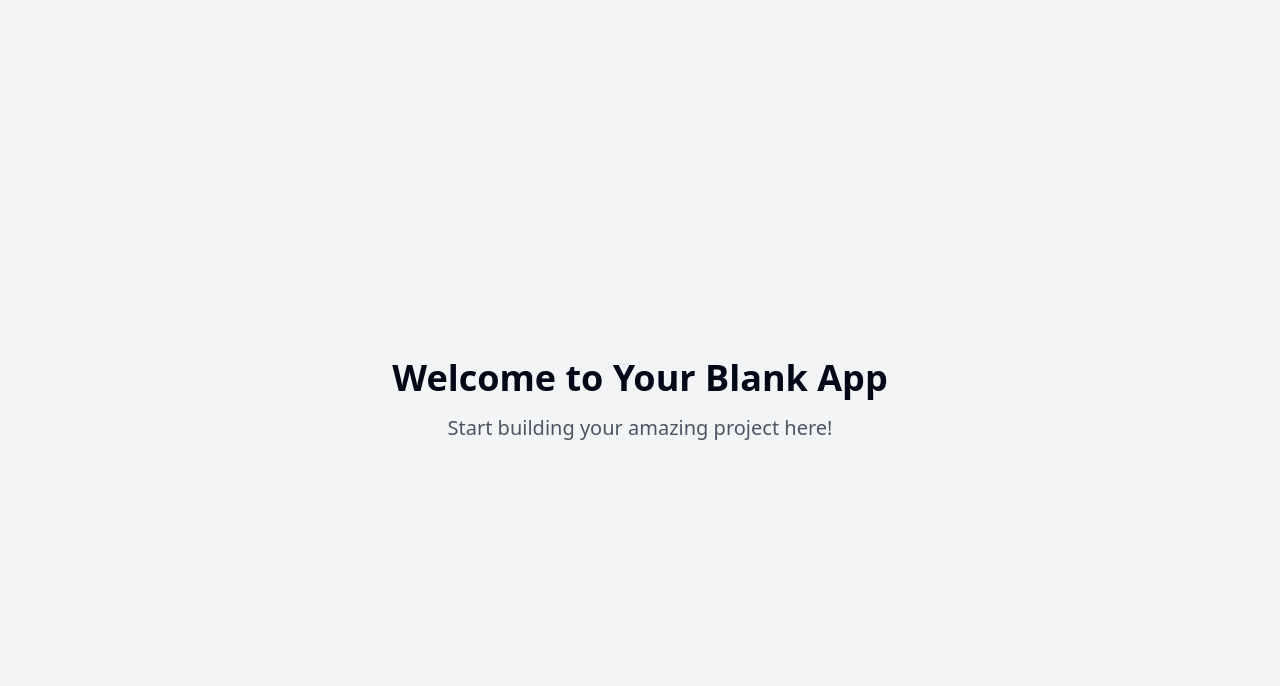
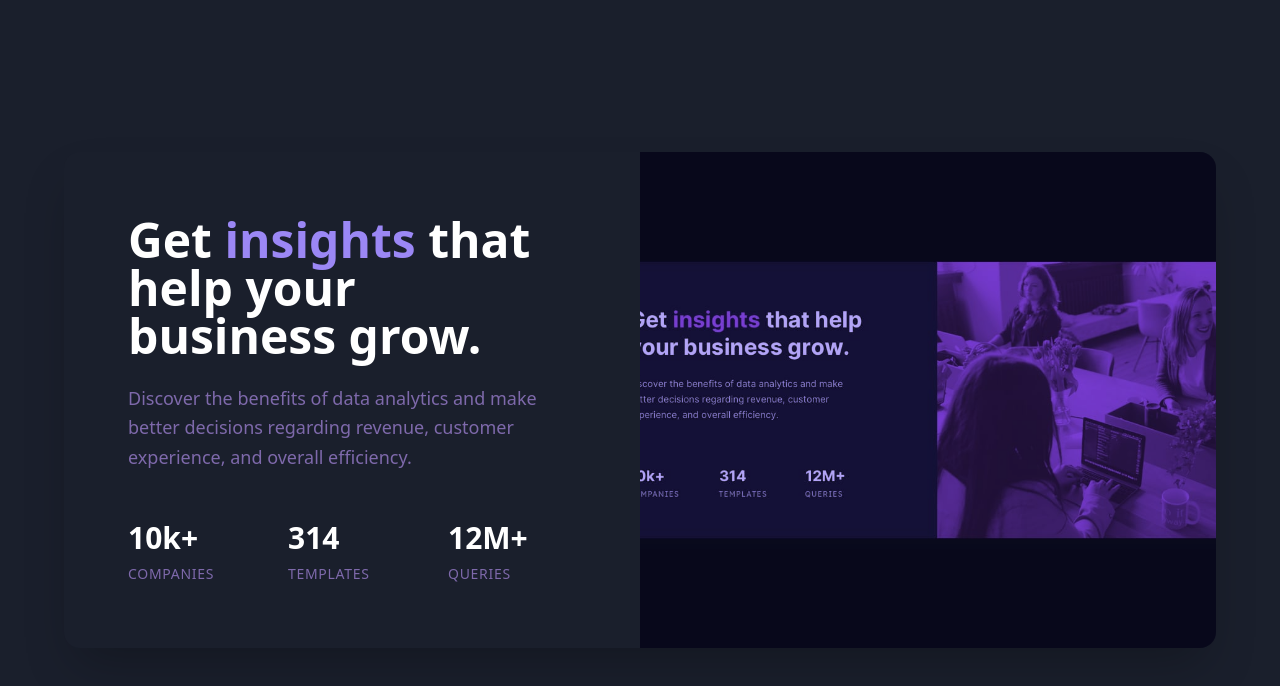
Before and after one commit to primsajun/clever-card-showcase, a React (Vite) app: page / in a window 1280 px wide. Shown: the top 686 px of the page. Built offline with nearby package versions, Linux system fonts and the light colour scheme.

Commit message:
Implement stats preview card
Implements the stats preview card component from Frontend Mentor challenge.

```diff
--- a/package.json
+++ b/package.json
@@ -45,6 +45,7 @@
     "cmdk": "^1.0.0",
     "date-fns": "^3.6.0",
     "embla-carousel-react": "^8.3.0",
+    "framer-motion": "^12.4.2",
     "input-otp": "^1.2.4",
     "lucide-react": "^0.462.0",
     "next-themes": "^0.3.0",
--- /dev/null
+++ b/src/components/StatsCard.tsx
@@ -0,0 +1,66 @@
+
+import { motion } from "framer-motion";
+
+const StatsCard = () => {
+  return (
+    <div className="min-h-screen w-full bg-card-dark flex items-center justify-center p-4 sm:p-8">
+      <motion.div
+        initial={{ opacity: 0, y: 20 }}
+        animate={{ opacity: 1, y: 0 }}
+        transition={{ duration: 0.6 }}
+        className="w-full max-w-6xl bg-card-dark rounded-2xl overflow-hidden shadow-2xl flex flex-col-reverse lg:flex-row"
+      >
+        <div className="p-8 lg:p-16 lg:w-1/2 flex flex-col justify-center">
+          <motion.h1
+            initial={{ opacity: 0 }}
+            animate={{ opacity: 1 }}
+            transition={{ delay: 0.3 }}
+            className="text-3xl sm:text-4xl lg:text-5xl font-bold text-white mb-6"
+          >
+            Get <span className="text-card-accent">insights</span> that help your business grow.
+          </motion.h1>
+
+          <motion.p
+            initial={{ opacity: 0 }}
+            animate={{ opacity: 1 }}
+            transition={{ delay: 0.4 }}
+            className="text-card-text text-lg mb-12 leading-relaxed"
+          >
+            Discover the benefits of data analytics and make better decisions regarding revenue, customer experience, and overall efficiency.
+          </motion.p>
+
+          <motion.div
+            initial={{ opacity: 0 }}
+            animate={{ opacity: 1 }}
+            transition={{ delay: 0.5 }}
+            className="grid grid-cols-1 sm:grid-cols-3 gap-8"
+          >
+            <div className="text-center sm:text-left">
+              <h2 className="text-2xl sm:text-3xl font-bold text-white mb-2">10k+</h2>
+              <p className="text-card-text uppercase text-sm tracking-wider">Companies</p>
+            </div>
+            <div className="text-center sm:text-left">
+              <h2 className="text-2xl sm:text-3xl font-bold text-white mb-2">314</h2>
+              <p className="text-card-text uppercase text-sm tracking-wider">Templates</p>
+            </div>
+            <div className="text-center sm:text-left">
+              <h2 className="text-2xl sm:text-3xl font-bold text-white mb-2">12M+</h2>
+              <p className="text-card-text uppercase text-sm tracking-wider">Queries</p>
+            </div>
+          </motion.div>
+        </div>
+
+        <div className="lg:w-1/2 relative">
+          <div className="absolute inset-0 bg-card-accent mix-blend-multiply opacity-75"></div>
+          <img
+            src="/lovable-uploads/e77ce123-6f53-49db-8e2a-64b5746fb845.png"
+            alt="Team working on analytics"
+            className="w-full h-full object-cover"
+          />
+        </div>
+      </motion.div>
+    </div>
+  );
+};
+
+export default StatsCard;
--- a/src/pages/Index.tsx
+++ b/src/pages/Index.tsx
@@ -1,14 +1,8 @@
-// Update this page (the content is just a fallback if you fail to update the page)
+
+import StatsCard from "../components/StatsCard";
 
 const Index = () => {
-  return (
-    <div className="min-h-screen flex items-center justify-center bg-gray-100">
-      <div className="text-center">
-        <h1 className="text-4xl font-bold mb-4">Welcome to Your Blank App</h1>
-        <p className="text-xl text-gray-600">Start building your amazing project here!</p>
-      </div>
-    </div>
-  );
+  return <StatsCard />;
 };
 
 export default Index;
--- a/tailwind.config.ts
+++ b/tailwind.config.ts
@@ -1,3 +1,4 @@
+
 import type { Config } from "tailwindcss";
 
 export default {
@@ -12,85 +13,65 @@ export default {
   theme: {
     container: {
       center: true,
-			padding: '2rem',
+      padding: "2rem",
       screens: {
-				'2xl': '1400px'
-			}
+        "2xl": "1400px",
+      },
     },
     extend: {
       colors: {
-				border: 'hsl(var(--border))',
-				input: 'hsl(var(--input))',
-				ring: 'hsl(var(--ring))',
-				background: 'hsl(var(--background))',
-				foreground: 'hsl(var(--foreground))',
+        border: "hsl(var(--border))",
+        input: "hsl(var(--input))",
+        ring: "hsl(var(--ring))",
+        background: "hsl(var(--background))",
+        foreground: "hsl(var(--foreground))",
+        card: {
+          dark: "#1A1F2C",
+          accent: "#9b87f5",
+          text: "#7E69AB",
+          light: "#D6BCFA",
+        },
         primary: {
-					DEFAULT: 'hsl(var(--primary))',
-					foreground: 'hsl(var(--primary-foreground))'
+          DEFAULT: "hsl(var(--primary))",
+          foreground: "hsl(var(--primary-foreground))",
         },
         secondary: {
-					DEFAULT: 'hsl(var(--secondary))',
-					foreground: 'hsl(var(--secondary-foreground))'
+          DEFAULT: "hsl(var(--secondary))",
+          foreground: "hsl(var(--secondary-foreground))",
         },
         destructive: {
-					DEFAULT: 'hsl(var(--destructive))',
-					foreground: 'hsl(var(--destructive-foreground))'
+          DEFAULT: "hsl(var(--destructive))",
+          foreground: "hsl(var(--destructive-foreground))",
         },
         muted: {
-					DEFAULT: 'hsl(var(--muted))',
-					foreground: 'hsl(var(--muted-foreground))'
+          DEFAULT: "hsl(var(--muted))",
+          foreground: "hsl(var(--muted-foreground))",
         },
         accent: {
-					DEFAULT: 'hsl(var(--accent))',
-					foreground: 'hsl(var(--accent-foreground))'
+          DEFAULT: "hsl(var(--accent))",
+          foreground: "hsl(var(--accent-foreground))",
         },
         popover: {
-					DEFAULT: 'hsl(var(--popover))',
-					foreground: 'hsl(var(--popover-foreground))'
+          DEFAULT: "hsl(var(--popover))",
+          foreground: "hsl(var(--popover-foreground))",
         },
-				card: {
-					DEFAULT: 'hsl(var(--card))',
-					foreground: 'hsl(var(--card-foreground))'
-				},
-				sidebar: {
-					DEFAULT: 'hsl(var(--sidebar-background))',
-					foreground: 'hsl(var(--sidebar-foreground))',
-					primary: 'hsl(var(--sidebar-primary))',
-					'primary-foreground': 'hsl(var(--sidebar-primary-foreground))',
-					accent: 'hsl(var(--sidebar-accent))',
-					'accent-foreground': 'hsl(var(--sidebar-accent-foreground))',
-					border: 'hsl(var(--sidebar-border))',
-					ring: 'hsl(var(--sidebar-ring))'
-				}
-			},
-			borderRadius: {
-				lg: 'var(--radius)',
-				md: 'calc(var(--radius) - 2px)',
-				sm: 'calc(var(--radius) - 4px)'
       },
       keyframes: {
-				'accordion-down': {
-					from: {
-						height: '0'
+        "fade-up": {
+          "0%": {
+            opacity: "0",
+            transform: "translateY(10px)",
           },
-					to: {
-						height: 'var(--radix-accordion-content-height)'
-					}
+          "100%": {
+            opacity: "1",
+            transform: "translateY(0)",
           },
-				'accordion-up': {
-					from: {
-						height: 'var(--radix-accordion-content-height)'
         },
-					to: {
-						height: '0'
-					}
-				}
       },
       animation: {
-				'accordion-down': 'accordion-down 0.2s ease-out',
-				'accordion-up': 'accordion-up 0.2s ease-out'
-			}
-		}
+        "fade-up": "fade-up 0.5s ease-out forwards",
+      },
+    },
   },
   plugins: [require("tailwindcss-animate")],
 } satisfies Config;
```
Also changed, not shown: public/lovable-uploads/e77ce123-6f53-49db-8e2a-64b5746fb845.png (added), 1 other file (tests, documents, lock files or other folders). Lines whose indentation alone changed are shown as unchanged.
